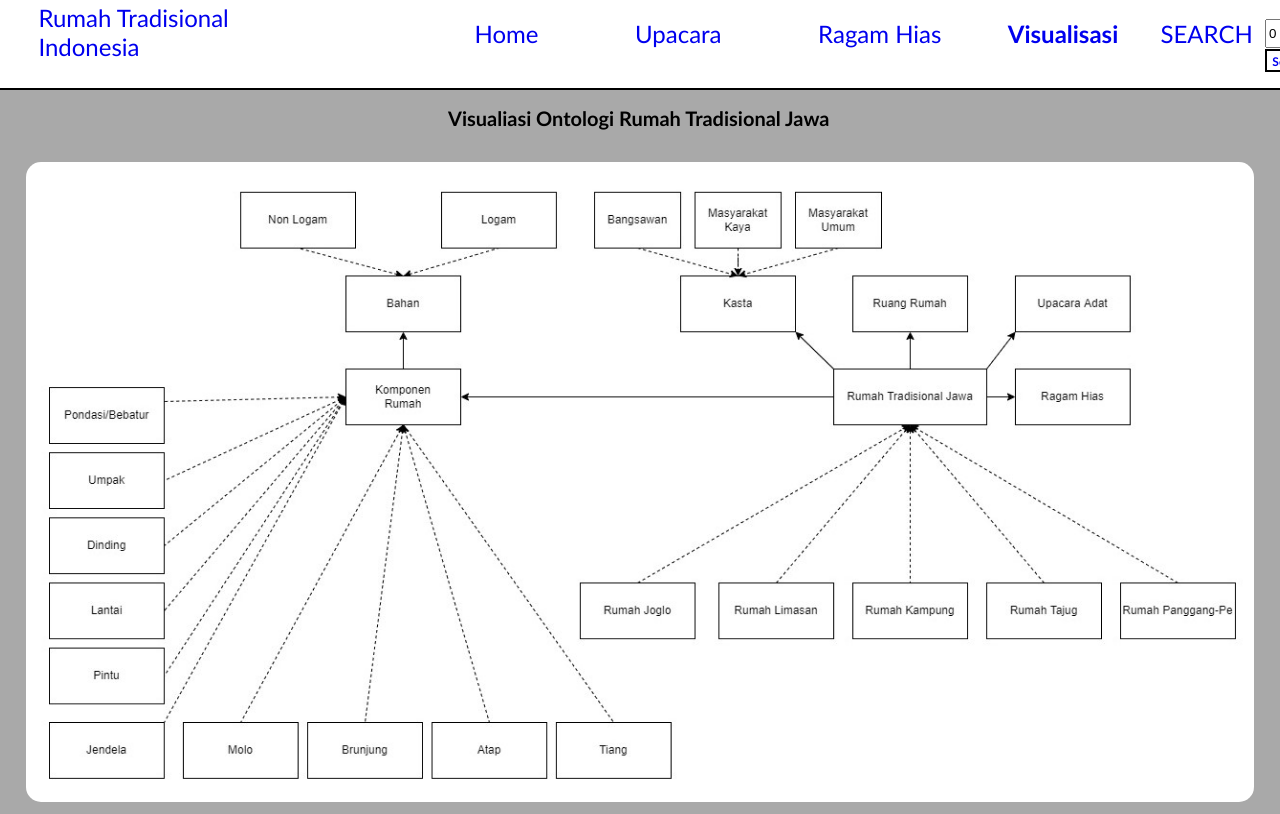
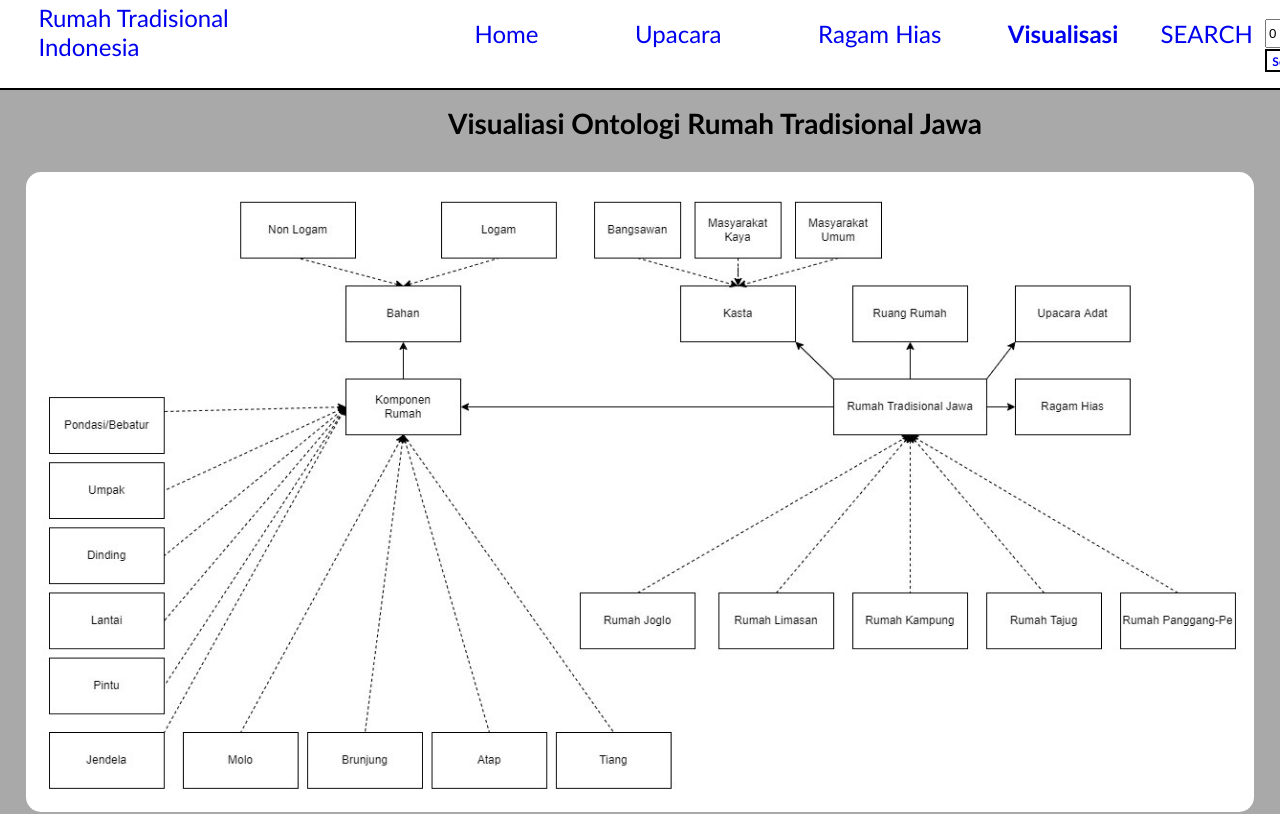
Before and after one commit to kristiantopratama/RumahTradisionalJawa, a Vue app: page /visualisasi in a window 1280 px wide. Shown: the top 814 px of the page. Built offline with nearby package versions, Linux system fonts and the light colour scheme; no server answers.

Commit message:
PerbaikanFont

```diff
--- a/src/assets/style.css
+++ b/src/assets/style.css
@@ -334,8 +334,8 @@ p{
 .judul_home{
     position: relative;
     top: 2vh;
-    left: 41%;
-    font-size: 20px;
+    left: 39%;
+    font-size: 30px;
     font-family: Candara, serif;
 }
 
@@ -344,7 +344,7 @@ p{
     position: relative;
     top: 2vh;
     left: 35%;
-    font-size: 20px;
+    font-size: 28px;
     font-family: Candara, serif;
 }
 
```
